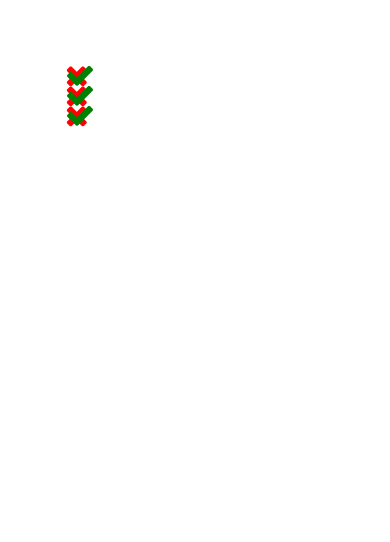
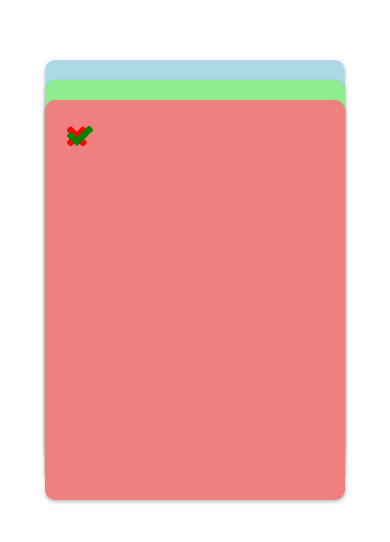
Before and after one commit to nikhiltony26/SwipeAnimation_APP, a React Native app: screen / in a window 390 px wide. Shown: the part 162-704 px from the top of the page. Built offline with nearby package versions, Linux system fonts and the light colour scheme.

Commit message:
resync auto-sync

```diff
--- a/App.js
+++ b/App.js
@@ -54,7 +54,6 @@ const Card = ({ backgroundColor, index }) => {
         { transform: [{ translateY: index * 20 }] },
       ]}
     >
-      <View style={{ height: CARD_HEIGHT + index * 20 }}>
       <Animated.View
         style={[
           styles.card,
@@ -65,7 +64,6 @@ const Card = ({ backgroundColor, index }) => {
         <Icon name="times" size={30} color="red" style={styles.icon} />
         <Icon name="check" size={30} color="green" style={styles.icon} />
       </Animated.View>
-      </View>
     </Animated.View>
   );
 };
@@ -84,12 +82,13 @@ const SwipeAnimationApp = () => {
 const styles = StyleSheet.create({
   cardContainer: {
     position: 'absolute',
-    top: SCREEN_HEIGHT / 2 - (CARD_HEIGHT + 40) / 2, // Adjusted to accommodate extra height
+    top: SCREEN_HEIGHT / 2 - CARD_HEIGHT / 2,
     left: SCREEN_WIDTH / 2 - CARD_WIDTH / 2,
     zIndex: 2,
   },
   card: {
     width: CARD_WIDTH,
+    height: CARD_HEIGHT,
     borderRadius: 10,
     shadowColor: '#000',
     shadowOffset: {
@@ -101,7 +100,6 @@ const styles = StyleSheet.create({
     elevation: 5,
     justifyContent: 'center',
     alignItems: 'center',
-    backgroundColor: 'white',
   },
   icon: {
     position: 'absolute',
```
Lines whose indentation alone changed are shown as unchanged.
